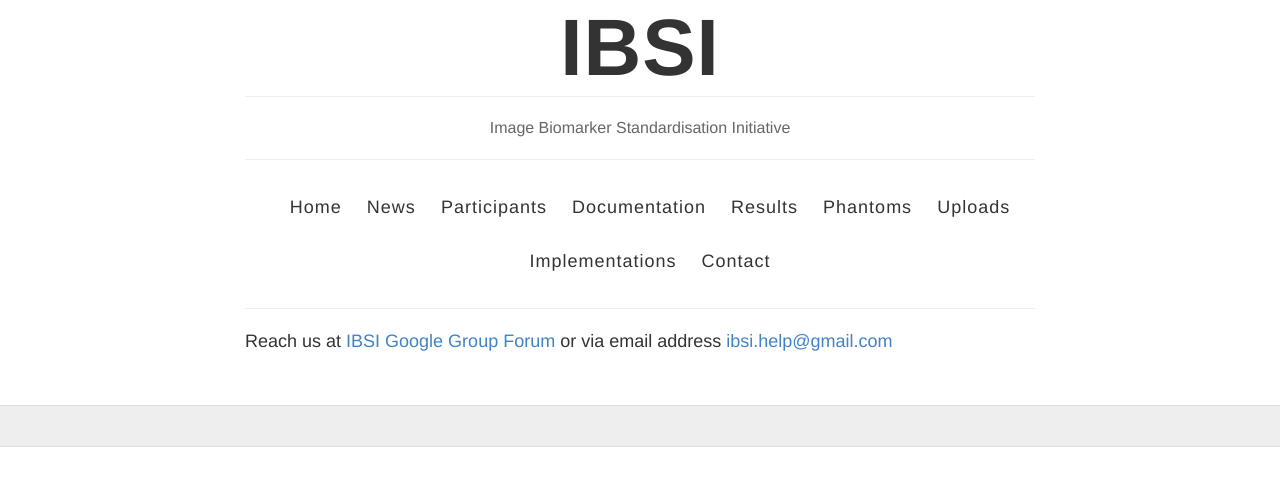
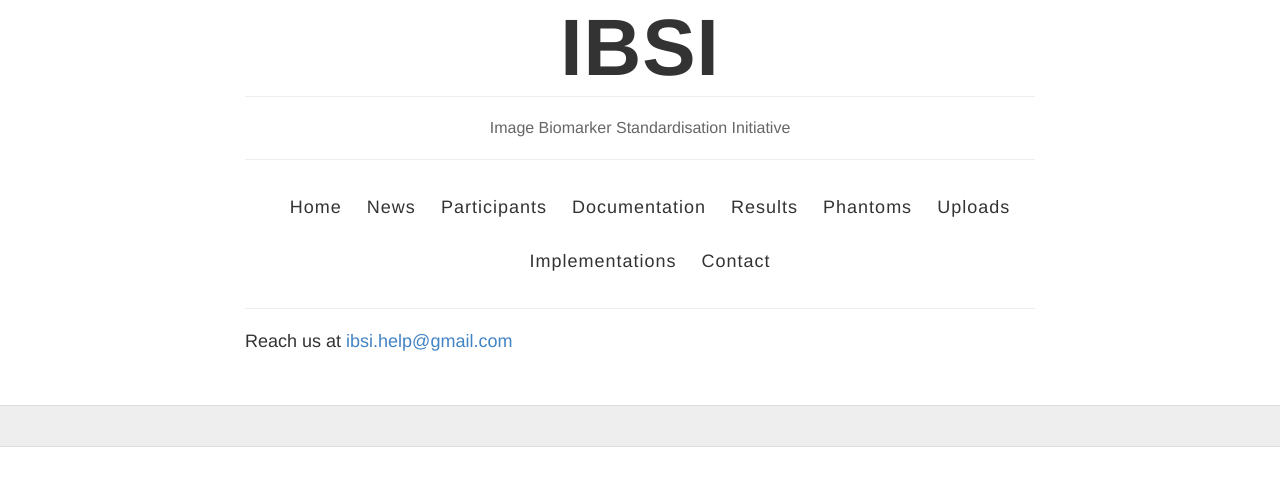
Before and after one commit to rkpandya/IBSI-test, a Jekyll site: the page built from contact.html, in a window 1280 px wide. Shown: the top 486 px of the page. Built offline with Jekyll 4.4.1, drawn with Linux system fonts in a browser that asks for light colours.

Commit message:
Update contact.html

```diff
--- a/contact.html
+++ b/contact.html
@@ -4,5 +4,4 @@ title: Contact
 permalink: /contact/
 ---
 
-Reach us at <a href="https://groups.google.com/forum/#!forum/the_ibsi">IBSI Google Group Forum</a>
-or via email address <a href="ibsi.help@gmail.com">ibsi.help@gmail.com</a>
+Reach us at <a href="ibsi.help@gmail.com">ibsi.help@gmail.com</a>
```
